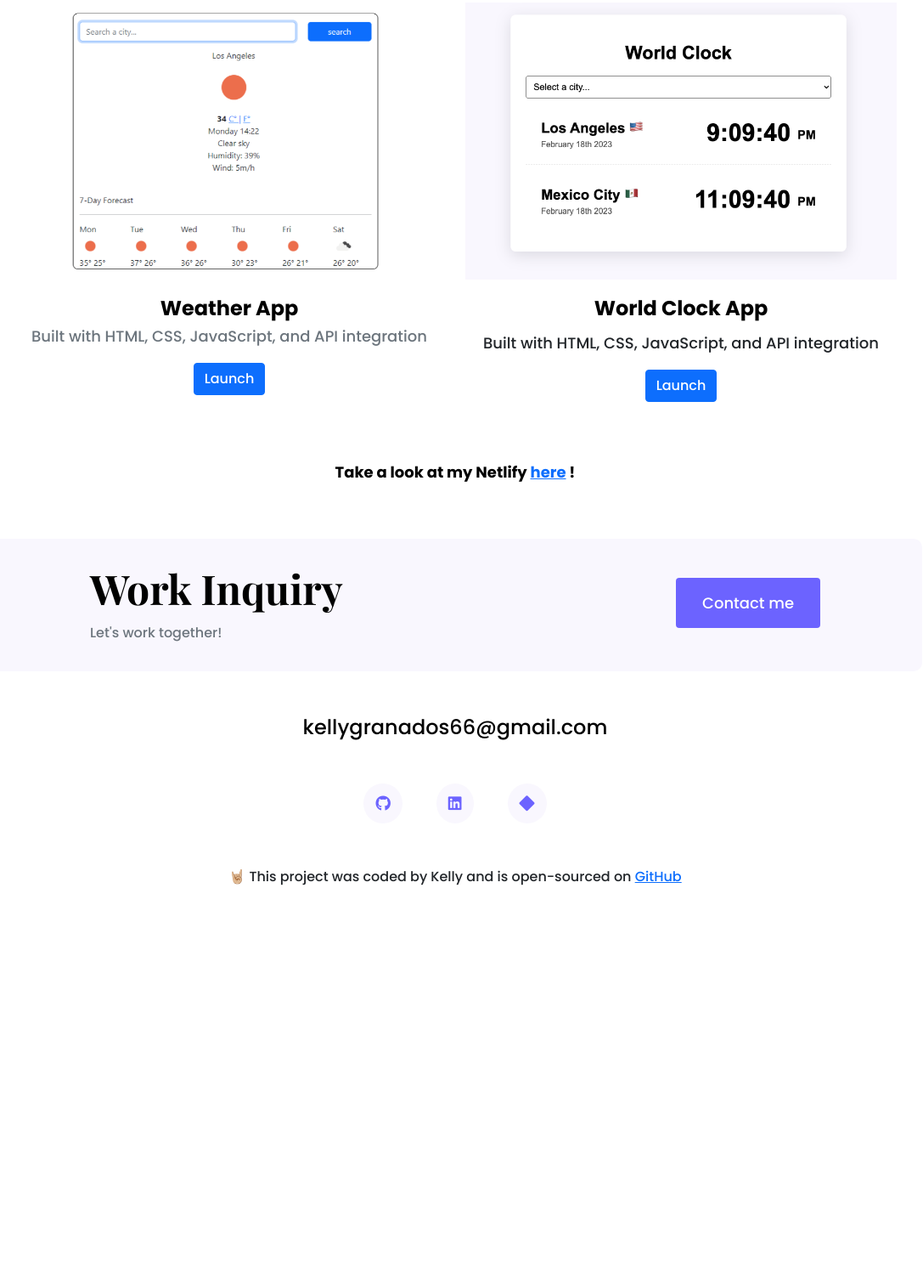
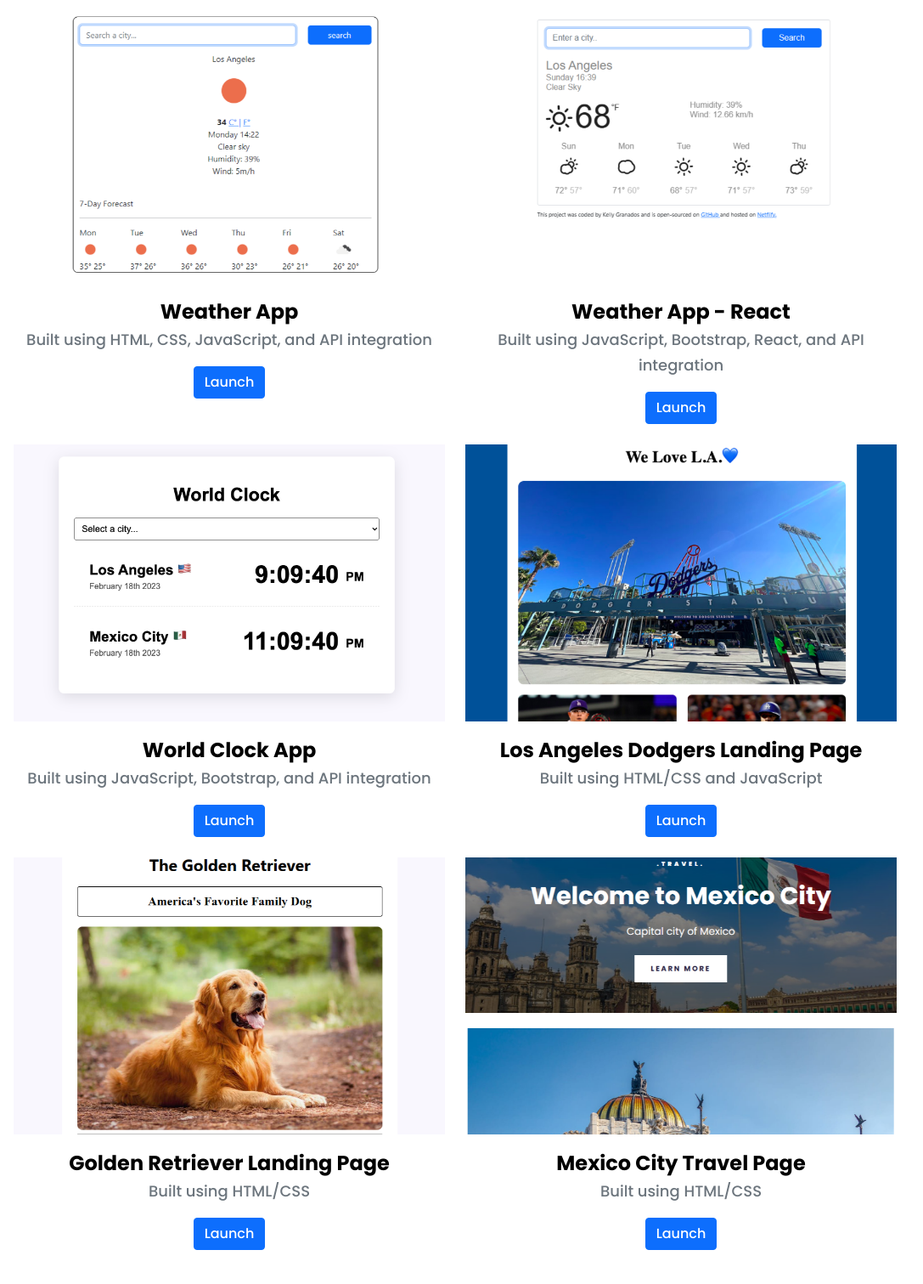
Before and after one commit to kellyg418/kellyg-portfolio, a plain HTML site: page work.html in a window 1280 px wide. Shown: the part 889-2400 px from the top of the page at 85% size, without its empty margins (104-1191 px from the left). Before the commit the page ends 2056 px from the top, so only its background shows below. Drawn offline with nearby package versions, Linux system fonts and the light colour scheme.

Commit message:
Added SheCodes certification to About Page and added/edited all images for projects with their corresponding links

```diff
--- a/work.html
+++ b/work.html
@@ -51,7 +51,7 @@
             />
             <h3 class="text-center m-0">Rock, Paper, Scissors</h3>
             <p class="text-center text-muted">
-              Built with HTML, CSS, and JavaScript
+              Built using HTML, CSS, and JavaScript
             </p>
             <div class="text-center">
               <a
@@ -69,7 +69,7 @@
               alt="Dictionary App"
             />
             <h3 class="text-center m-0">Dictionary App</h3>
-            <p class="text-center text-muted">Built with HTML, CSS, JavaScript, Bootstrap, React, and API integration</p>
+            <p class="text-center text-muted">Built using JavaScript, Bootstrap, React, and API integration</p>
             <div class="text-center">
               <a
                 href="https://react-dictionary-app-kg.netlify.app"
@@ -87,7 +87,7 @@
             />
             <h3 class="text-center m-0">Weather App</h3>
             <p class="text-center text-muted">
-              Built with HTML, CSS, JavaScript, and API integration
+              Built using HTML, CSS, JavaScript, and API integration
             </p>
             <div class="text-center">
               <a
@@ -100,30 +100,98 @@
           </div>
           <div class="col-md-6 mb-4">
             <img
-              src="images/world-clock.png"
+              src="images/react-weather-app.png"
               class="img-fluid mb-3"
-              alt="World Clock App"
+              alt="Weather App - React"
             />
-            <h3 class="text-center">World Clock App</h3>
-            <p class="text-center">Built with HTML, CSS, JavaScript, and API integration</p>
+            <h3 class="text-center m-0">Weather App - React</h3>
+            <p class="text-center text-muted">
+              Built using JavaScript, Bootstrap, React, and API integration
+            </p>
             <div class="text-center">
               <a
-                href="https://world-clock-by-kg.netlify.app"
+                href="https://react-weather-app-by-kg.netlify.app/"
                 target="_blank"
                 class="btn btn-primary"
                 >Launch</a
               >
             </div>
           </div>
-          <h2 class="text-center mt-5">
-            Take a look at my Netlify
-            <a
-              href="https://app.netlify.com/teams/kellyg418/sites"
+          <div class="col-md-6 mb-4">
+            <img
+              src="images/world-clock.png"
+              class="img-fluid mb-3"
+              alt="World Clock App"
+            />
+            <h3 class="text-center m-0">World Clock App</h3>
+            <p class="text-center text-muted">
+              Built using JavaScript, Bootstrap, and API integration
+            </p>
+            <div class="text-center">
+              <a
+                href="https://world-clock-by-kg.netlify.app/"
+                target="_blank"
+                class="btn btn-primary"
+                >Launch</a
+              >
+            </div>
+          </div>
+          <div class="col-md-6 mb-4">
+            <img
+              src="images/los-angeles-dodgers.png"
+              class="img-fluid mb-3"
+              alt="LA Dodgers Landing Page"
+            />
+            <h3 class="text-center m-0">Los Angeles Dodgers Landing Page</h3>
+            <p class="text-center text-muted">
+              Built using HTML/CSS and JavaScript
+            </p>
+            <div class="text-center">
+              <a
+                href="https://los-angeles-dodgers.netlify.app/"
+                target="_blank"
+                class="btn btn-primary"
+                >Launch</a
+              >
+            </div>
+          </div>
+          <div class="col-md-6 mb-4">
+            <img
+              src="images/golden-retriever.png"
+              class="img-fluid mb-3"
+              alt="Golden Retriever Landing Page"
+            />
+            <h3 class="text-center m-0">Golden Retriever Landing Page</h3>
+            <p class="text-center text-muted">
+              Built using HTML/CSS
+            </p>
+            <div class="text-center">
+              <a
+                href="https://golden-retriever.netlify.app/"
+                target="_blank"
+                class="btn btn-primary"
+                >Launch</a
+              >
+            </div>
+          </div>
+          <div class="col-md-6 mb-4">
+            <img src="images/mexico-travel-page.png"
+            class="img-fluid mb-3"
+            alt="Mexico City Travel Page"
+            />
+            <h3 class="text-center m-0">Mexico City Travel Page</h3>
+            <p class="text-center text-muted">
+              Built using HTML/CSS
+            </p>
+            <div class="text-center">
+              <a
+              href="https://travel-project-by-kg.netlify.app/"
               target="_blank"
-              >here</a
-            >
-            !
-          </h2>
+              class="btn btn-primary"
+              >Launch</a
+              >
+            </div>
+          </div>
         </div>
       </div>
       <footer>
```
Also changed, not shown: about.html (+35 -4 lines), contact.html (+1 -8 lines), index.html (+6 -6 lines), coding-certificates/SheCodes Advanced React Dev Certificate.png (added), coding-certificates/SheCodes Advanced Responsive Web Dev Certificate.png (added), coding-certificates/SheCodes Advanced Web Dev Certificate.png (added), coding-certificates/SheCodes Career Dev Certificate.png (added), coding-certificates/SheCodes Front End Developer Certificate.png (added), coding-certificates/SheCodes Intro to Coding Certificate.png (added), coding-certificates/SheCodes Intro to Web Dev Certificate.png (added), coding-certificates/SheCodes React Dev Certificate.png (added), coding-certificates/SheCodes Responsive Web Dev Certificate.png (added), coding-certificates/SheCodes Web Dev Certificate.png (added), images/dictionary-app.png, 4 more files.
